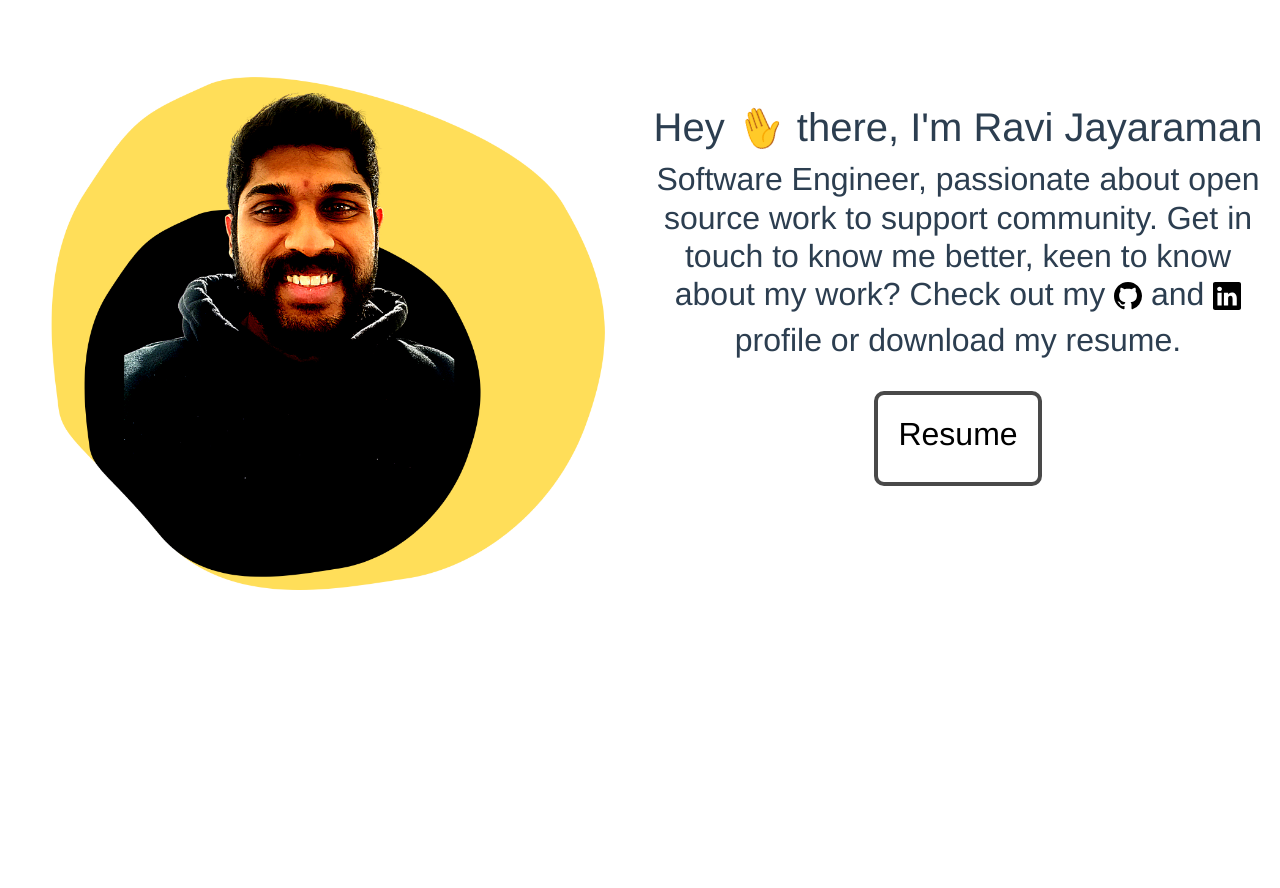
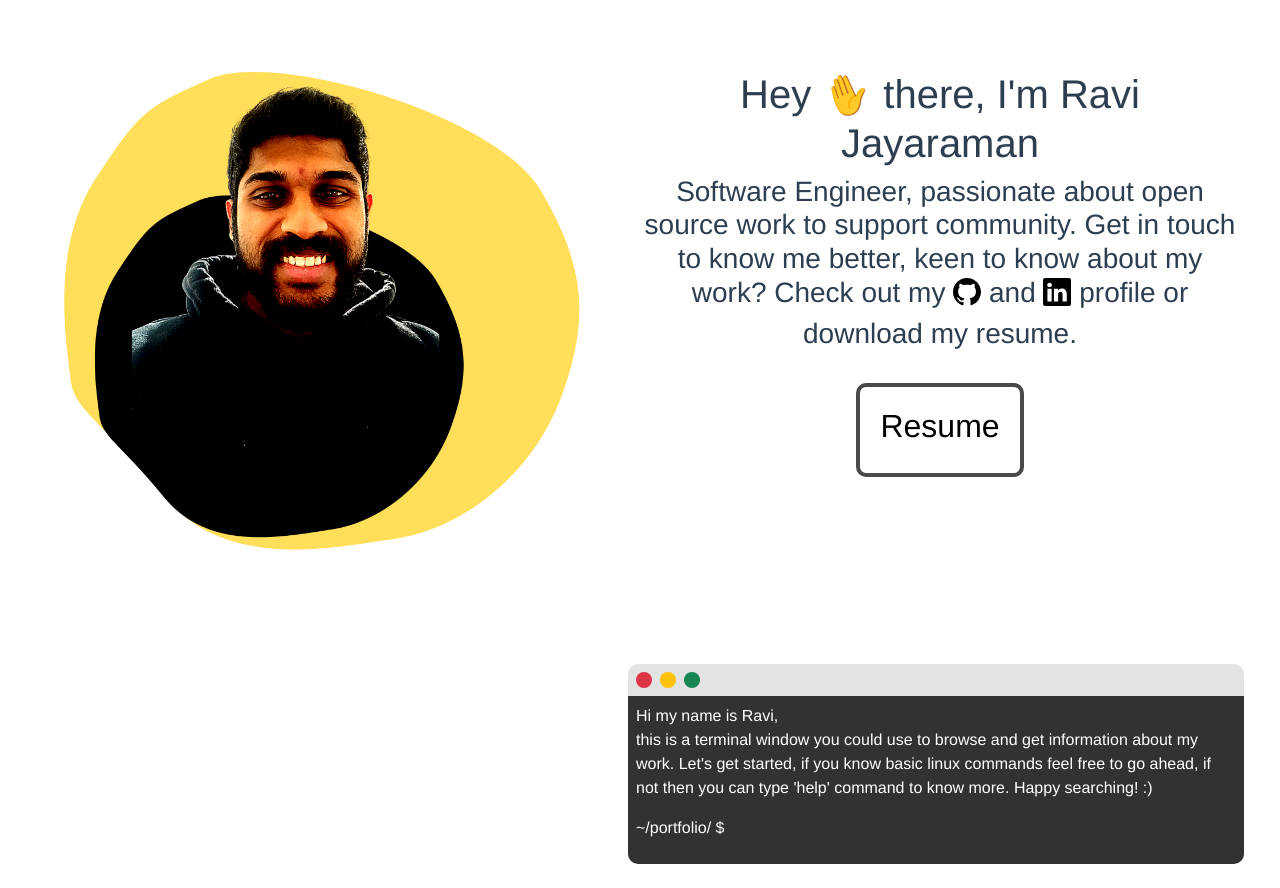
Before and after one commit to ravijayaraman/portfolio, a Vue app: page / in a window 1280 px wide. Before the commit the page ends 800 px from the top, so only its background shows below. Built offline with nearby package versions, Linux system fonts and the light colour scheme.

Commit message:
Added terminal window

```diff
--- a/src/router/index.js
+++ b/src/router/index.js
@@ -8,7 +8,10 @@ const routes = [
   {
     path: "/",
     name: "Landing",
-    component: Landing
+    component: Landing,
+    meta: {
+      title: "Ravi Jayaraman"
+    }
   }
   // {
   //   path: "/about",
--- a/src/views/Landing.vue
+++ b/src/views/Landing.vue
@@ -1,10 +1,21 @@
 <template>
-  <div class="row align-items-center px-3 py-0 my-0">
-    <div class="col img-container">
+  <div class="col overflow-hidden-container">
+    <div class="row align-items-center w-100 px-3 py-0 my-0">
+      <div
+        @mouseover="imageHover = true"
+        @mouseleave="imageHover = false"
+        :class="getComputedImageClass"
+        class="col img-container"
+      >
         <img alt="Profile" src="../assets/landing-profile.png" />
       </div>
       <div class="col">
-      <div class="row">
+        <div
+          @mouseover="textHover = true"
+          @mouseleave="textHover = false"
+          :class="getComputedTextClass"
+          class="row"
+        >
           <h1>
             Hey
             <button class="button-container-wave mx-0 px-0">
@@ -12,10 +23,10 @@
             </button>
             there, I'm Ravi Jayaraman
           </h1>
-        <h2>
+          <h3>
             Software Engineer, passionate about open source work to support
-          community. Get in touch to know me better, keen to know about my work?
-          Check out my
+            community. Get in touch to know me better, keen to know about my
+            work? Check out my
             <a
               class="link-container-sm"
               href="https://github.com/ravijayaraman"
@@ -30,7 +41,7 @@
               ><h3><b-icon-linkedin></b-icon-linkedin></h3
             ></a>
             profile or download my resume.
-        </h2>
+          </h3>
         </div>
         <div class="row">
           <a
@@ -42,15 +53,71 @@
         </div>
       </div>
     </div>
+    <div class="row w-50 ms-auto me-5 terminal-container">
+      <terminal />
+    </div>
+  </div>
 </template>
 
+<script>
+import Terminal from "./Terminal.vue";
+export default {
+  components: {
+    Terminal
+  },
+  data() {
+    return {
+      textHover: false,
+      imageHover: false,
+      xChild: 0,
+      yChild: 0,
+      xParent: 0,
+      yParent: 0,
+      hover: false,
+      hideCursor: true
+    };
+  },
+  mounted() {},
+  computed: {
+    getComputedTextClass() {
+      return this.textHover ? "active" : "inactive";
+    },
+    getComputedImageClass() {
+      return this.imageHover ? "active" : "inactive";
+    }
+  }
+};
+</script>
+
 <style scoped>
-body {
-  height: 90vh;
+.terminal-container {
+  position: absolute;
+  right: 0;
+  top: 80vh;
+}
+
+.terminal-container:hover {
+  transition: all 0.3s ease;
+  top: 60vh;
+}
+
+.overflow-hidden-container {
+  overflow-y: hidden;
+  height: 100vh;
+}
+
+.active {
+  transition: all 0.3s ease;
+  transform: scale(1.02);
+}
+
+.inactive {
+  transition: all 0.3s ease;
+  transform: scale(1);
 }
 
 .img-container img {
-  width: 100%;
+  width: 95%;
   height: auto;
 }
 
--- /dev/null
+++ b/src/views/Terminal.vue
@@ -0,0 +1,204 @@
+<template>
+  <div class="m-4 justify-content-start" @mouseenter="focusInput">
+    <div
+      class="d-flex option-window align-items-center"
+      @mouseenter="focusInput"
+    >
+      <b-icon class="m-2" icon="circle-fill" variant="danger"></b-icon>
+      <b-icon icon="circle-fill" variant="warning"></b-icon>
+      <b-icon class="m-2" icon="circle-fill" variant="success"></b-icon>
+    </div>
+    <div class="col command-window p-2" @mouseenter="focusInput">
+      <p
+        id="terminalText"
+        class="text-start text-white d-flex"
+        v-html="terminalText"
+      ></p>
+      <div class="d-flex flex-row align-items-start">
+        <p class="text-left text-white">
+          {{ currentDirectory }}
+        </p>
+        <input
+          id="inputCommand"
+          ref="inputCommand"
+          v-model="currentCommand"
+          class="text-white bg-transparent px-1 py-0 m-0"
+          v-on:keydown.enter="processCommand"
+          autocomplete="off"
+          spellcheck="false"
+        />
+      </div>
+    </div>
+  </div>
+</template>
+
+<script>
+export default {
+  data() {
+    return {
+      terminalText:
+        "Hi my name is Ravi,<br> this is a terminal window you could use to browse and get information about my work. Let's get started, if you know basic linux commands feel free to go ahead, if not then you can type 'help' command to know more. Happy searching! :)",
+      terminalCommands: [],
+      currentCommand: "",
+      currentDirectory: "~/portfolio/ $",
+      validCommandSet: new Set(["pwd", "cat", "whoami", "cd", "ls", "help"])
+    };
+  },
+  mounted() {
+    this.focusInput();
+  },
+  computed: {},
+  methods: {
+    focusInput() {
+      this.$refs.inputCommand.focus();
+    },
+    async processCommand() {
+      await this.validateCommand()
+        .then(commands => {
+          this.parseCommandOutput(commands).then(output => {
+            this.terminalText += `<br>${this.currentDirectory} ${this.currentCommand} <br>${output}`;
+          });
+        })
+        .catch(error => {
+          this.errorHandler(error);
+        })
+        .finally(() => {
+          this.currentCommand = "";
+          let terminalTextContainer = this.$el.querySelector("#terminalText");
+          terminalTextContainer.scrollTop = terminalTextContainer.scrollHeight;
+        });
+    },
+    parseCommandOutput(commands) {
+      return Promise.resolve(commands);
+    },
+    validateCommand() {
+      return new Promise((resolve, reject) => {
+        let commands = this.currentCommand.split(" ");
+        if (!this.validCommandSet.has(commands[0])) {
+          reject(
+            `${commands[0]} is not a valid command, try typing 'help' for more information`
+          );
+        }
+        if (commands.length > 2) {
+          reject(
+            `${
+              commands[0]
+            } takes only one arguement you have passed ${commands.length -
+              1}, try typing 'help' for more information`
+          );
+        } else if (commands.length === 1) {
+          reject(
+            `No arguements passed to command ${commands[0]}, try typing 'help' for more information`
+          );
+        }
+        resolve(commands);
+      });
+    },
+    errorHandler(error) {
+      this.terminalText += `<br>${this.currentDirectory} ${this.currentCommand} <br>${error}`;
+      this.currentCommand = "";
+    }
+  }
+};
+</script>
+
+<style scoped>
+input,
+input::before,
+input:focus,
+input:focus {
+  border: 0 !important;
+  box-shadow: none !important;
+  outline: none !important;
+}
+
+#terminalText::-webkit-scrollbar {
+  width: 0.3em;
+}
+
+#terminalText::-webkit-scrollbar-track {
+  box-shadow: inset 0 0 6px #323232;
+}
+
+#terminalText::-webkit-scrollbar-thumb {
+  background-color: #e3e3e3;
+  outline: 1px solid #e3e3e3;
+}
+
+#terminalText {
+  height: auto;
+  max-height: 200px;
+  overflow-y: scroll;
+}
+
+.active {
+  transition: all 0.3s ease;
+  transform: scale(1.02);
+}
+
+.inactive {
+  transition: all 0.3s ease;
+  transform: scale(1);
+}
+
+.command-window {
+  background-color: #323232;
+  border-radius: 0px 0px 10px 10px;
+}
+
+.option-window {
+  background-color: #e3e3e3;
+  border-radius: 10px 10px 0px 0px;
+}
+
+.link-container-lg:hover {
+  color: #000000 !important;
+  background: #fedd64;
+  border-radius: 30px;
+  border-color: #fedd64 !important;
+  transition: all 0.3s ease 0s;
+  transform: scale(1.2);
+}
+
+.link-container-sm {
+  color: #000000 !important;
+  text-decoration: none;
+  background: transparent;
+  display: inline-block;
+  transition: all 0.3s ease 0s;
+  width: auto;
+}
+
+.link-container-sm:hover {
+  color: #000000 !important;
+  background: #fedd64;
+  border-radius: 50%;
+  border-color: #fedd64 !important;
+  transition: all 0.3s ease 0s;
+  transform: scale(1.2);
+}
+
+.button-container-wave {
+  text-decoration: none;
+  border: none;
+  background: none;
+  transform: rotate(-20deg);
+}
+
+.button-container-wave:hover {
+  background: transparent;
+  border: none;
+  animation: wave-hand 0.2s infinite;
+  transform: scale(1.5) rotate(-20deg);
+  animation-direction: alternate;
+}
+
+@keyframes wave-hand {
+  0% {
+    transform: scale(2) rotate(-20deg);
+  }
+  100% {
+    transform: scale(2) rotate(20deg);
+  }
+}
+</style>
```
Also changed, not shown: 1 other file (tests, documents, lock files or other folders). Lines whose indentation alone changed are shown as unchanged.
